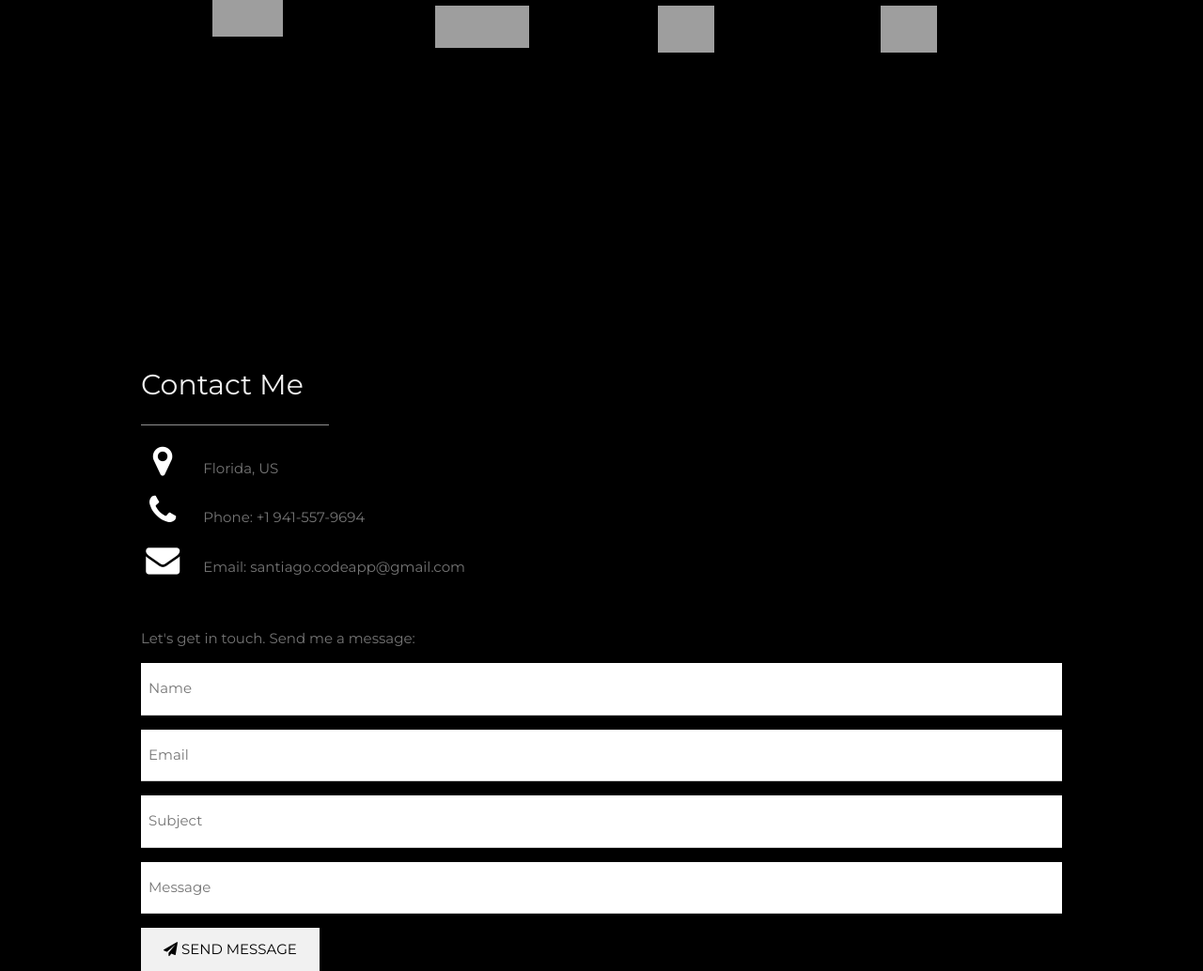
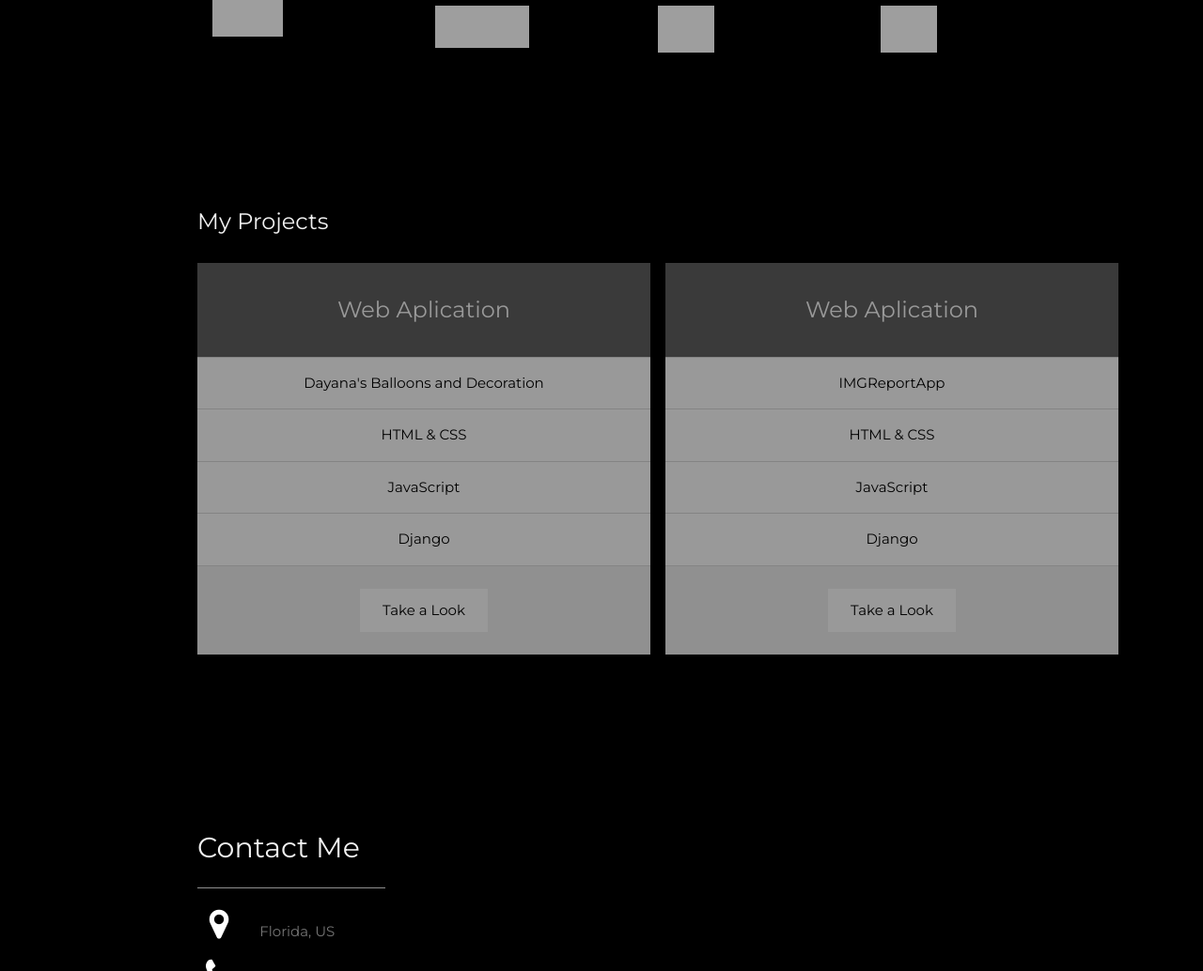
Before and after one commit to santiagocodeapp/Portafolio, a Django app: page / in a window 1280 px wide. Shown: the part 1558-2592 px from the top of the page at 94% size. Run offline with Django 4.2, Linux system fonts and the light colour scheme; grey boxes are pictures that could not be loaded.

Commit message:
Project area updated

```diff
--- a/MyPortafolio/templates/MyPortafolio/index.html
+++ b/MyPortafolio/templates/MyPortafolio/index.html
@@ -108,33 +108,36 @@ body, h1,h2,h3,h4,h5,h6 {font-family: "Montserrat", sans-serif}
   <br><br><br><br><br>
 
     <!-- Grid for projects tables -->
-    <!-- <div id="projects"></div>
+    <div id="projects"></div>
     <h3  class="w3-padding-16 w3-text-light-grey">My Projects</h3>
     <div class="w3-row-padding" style="margin:0 -16px">
-      <div class="w3-half w3-margin-bottom">
+
+      <div class="w3-half">
         <ul class="w3-ul w3-white w3-center w3-opacity w3-hover-opacity-off">
-          <li class="w3-dark-grey w3-xlarge w3-padding-32"></li>
-          <li class="w3-padding-16">// TODO //</li>
-          <li class="w3-padding-16">// TODO //</li>
-          <li class="w3-padding-16">// TODO //</li>
-          <li class="w3-padding-16">// TODO //</li>
-          <li class="w3-padding-16">
-            <h2>// TODO //</h2>
-          </li>
+          <li class="w3-dark-grey w3-xlarge w3-padding-32">Web Aplication</li>
+          <li class="w3-padding-16">Dayana's Balloons and Decoration</li>
+          <li class="w3-padding-16">HTML & CSS</li>
+          <li class="w3-padding-16">JavaScript</li>
+          <li class="w3-padding-16">Django</li>
           <li class="w3-light-grey w3-padding-24">
-            <button class="w3-button w3-white w3-padding-large w3-hover-black">// TODO //</button>
+            <a href="https://decorationdayanas.herokuapp.com/" class="w3-button w3-white w3-padding-large w3-hover-black" target="_blank">Take a Look</a>
           </li>
         </ul>
       </div>
 
       <div class="w3-half">
         <ul class="w3-ul w3-white w3-center w3-opacity w3-hover-opacity-off">
-          <li class="w3-dark-grey w3-xlarge w3-padding-32">IMGReportApp</li>
+          <li class="w3-dark-grey w3-xlarge w3-padding-32">Web Aplication</li>
+          <li class="w3-padding-16">IMGReportApp</li>
+          <li class="w3-padding-16">HTML & CSS</li>
+          <li class="w3-padding-16">JavaScript</li>
+          <li class="w3-padding-16">Django</li>
           <li class="w3-light-grey w3-padding-24">
-              <button href="https://nessyapp.mybluemix.net/login" class="w3-button w3-white w3-padding-large w3-hover-black">// TODO //</button>
+            <a href="https://nessyapp.mybluemix.net/" class="w3-button w3-white w3-padding-large w3-hover-black" target="_blank">Take a Look</a>
           </li>
         </ul>
-      </div> -->
+      </div>
+
     <!-- End Grid/Pricing tables -->
     </div>
   </div><br><br>
```
